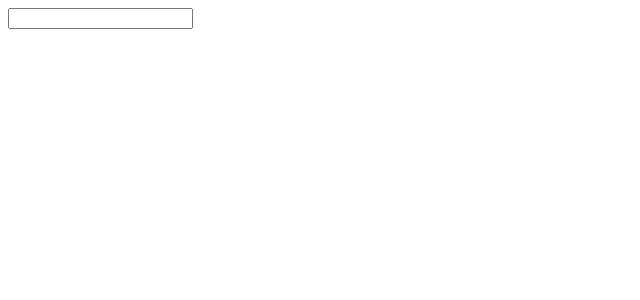
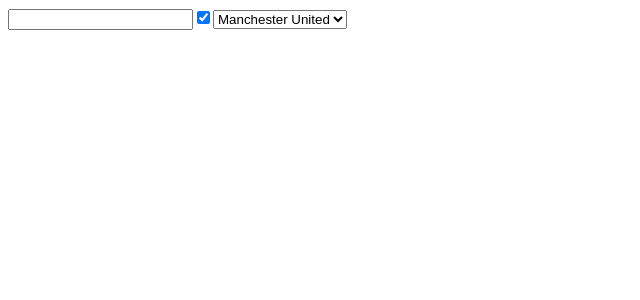
Before and after one commit to VictorAcosta96/vue3-course, a Vue app: page / in a window 1280 px wide. Shown: the top 300 px of the page, without its empty margins (0-640 px from the left). Built offline with nearby package versions, Linux system fonts and the light colour scheme.

Commit message:
v-model con inuput tipo checkbox y select con el option API

```diff
--- a/src/components/ModelForm.vue
+++ b/src/components/ModelForm.vue
@@ -1,6 +1,12 @@
 <template>
     <form>
         <input type="text" v-model="inputText">
+        <input type="checkbox" v-model="agree">
+        <select v-model="teams">
+            <option value="ManUtd">Manchester United</option>
+            <option value="Barca">Barcelona</option>
+            <option value="Milan">Milan</option>
+        </select>
     </form>
 
     <h3>{{inputText}}</h3>
@@ -11,7 +17,7 @@
 export default defineComponent({
     name:"ModelForm",
     data(){
-        return {inputText:""}
+        return {inputText:"",agree:true,teams:"ManUtd"}
     }
 })
 </script>
```
